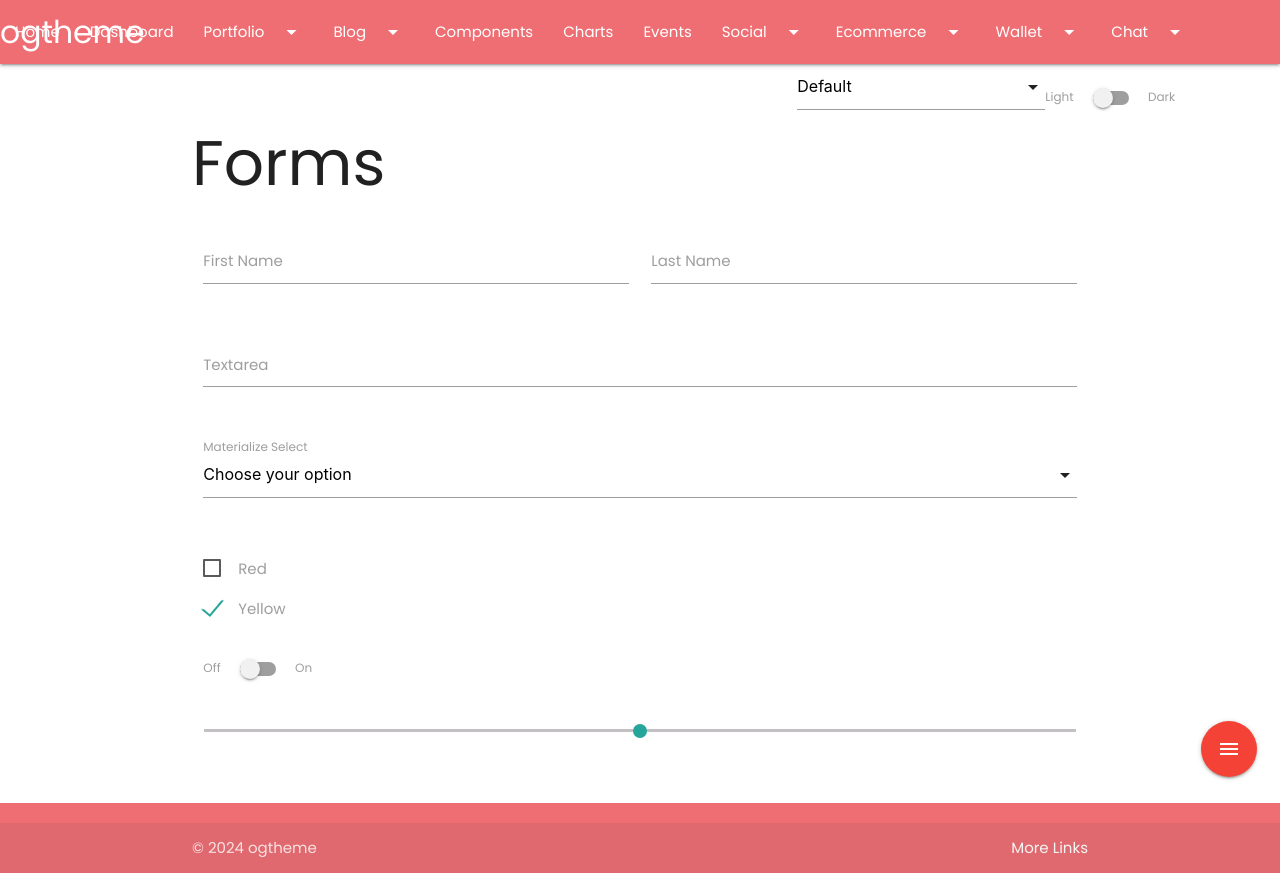
After one commit to ramumpg/ogtheme, a PHP site: page /forms.php in a window 1280 px wide. The commit adds this page. Run offline with PHP 8.4, Linux system fonts and the light colour scheme.

```diff
--- a/contacts/add-contact.php
+++ b/contacts/add-contact.php
@@ -3,6 +3,11 @@
 <main>
     <div class="container">
         <h1>Add Contact</h1>
+        <?php if (isset($_GET['error']) && $_GET['error'] == 1): ?>
+            <div class="card-panel red">
+                <span class="white-text">Please fill in all fields.</span>
+            </div>
+        <?php endif; ?>
         <div class="row">
             <form class="col s12" action="save-contact.php" method="post">
                 <div class="row">
--- /dev/null
+++ b/forms.php
@@ -0,0 +1,82 @@
+<?php require_once($_SERVER['DOCUMENT_ROOT'] . '/header.php'); ?>
+
+<main>
+    <div class="container">
+        <h1>Forms</h1>
+        <div class="row">
+            <form class="col s12">
+                <div class="row">
+                    <div class="input-field col s6">
+                        <input id="first_name" type="text" class="validate">
+                        <label for="first_name">First Name</label>
+                    </div>
+                    <div class="input-field col s6">
+                        <input id="last_name" type="text" class="validate">
+                        <label for="last_name">Last Name</label>
+                    </div>
+                </div>
+                <div class="row">
+                    <div class="input-field col s12">
+                        <textarea id="textarea1" class="materialize-textarea"></textarea>
+                        <label for="textarea1">Textarea</label>
+                    </div>
+                </div>
+                <div class="row">
+                    <div class="input-field col s12">
+                        <select>
+                            <option value="" disabled selected>Choose your option</option>
+                            <option value="1">Option 1</option>
+                            <option value="2">Option 2</option>
+                            <option value="3">Option 3</option>
+                        </select>
+                        <label>Materialize Select</label>
+                    </div>
+                </div>
+                <div class="row">
+                    <div class="col s12">
+                        <p>
+                            <label>
+                                <input type="checkbox" />
+                                <span>Red</span>
+                            </label>
+                        </p>
+                        <p>
+                            <label>
+                                <input type="checkbox" checked="checked" />
+                                <span>Yellow</span>
+                            </label>
+                        </p>
+                    </div>
+                </div>
+                <div class="row">
+                    <div class="col s12">
+                        <div class="switch">
+                            <label>
+                                Off
+                                <input type="checkbox">
+                                <span class="lever"></span>
+                                On
+                            </label>
+                        </div>
+                    </div>
+                </div>
+                <div class="row">
+                    <div class="col s12">
+                        <p class="range-field">
+                            <input type="range" id="test5" min="0" max="100" />
+                        </p>
+                    </div>
+                </div>
+            </form>
+        </div>
+    </div>
+</main>
+
+<script>
+    document.addEventListener('DOMContentLoaded', function() {
+        var elems = document.querySelectorAll('select');
+        var instances = M.FormSelect.init(elems, {});
+    });
+</script>
+
+<?php require_once($_SERVER['DOCUMENT_ROOT'] . '/footer.php'); ?>
--- a/layouts/headers/header-left.php
+++ b/layouts/headers/header-left.php
@@ -3,6 +3,7 @@
         <a href="#" class="brand-logo">ogtheme</a>
         <ul id="nav-mobile" class="right hide-on-med-and-down">
             <li><a href="/index.php">Home</a></li>
+            <li><a href="/dashboard.php">Dashboard</a></li>
             <li><a class="dropdown-trigger" href="#!" data-target="dropdown1">Portfolio<i class="material-icons right">arrow_drop_down</i></a></li>
             <li><a class="dropdown-trigger" href="#!" data-target="dropdown2">Blog<i class="material-icons right">arrow_drop_down</i></a></li>
             <li><a href="/components.php">Components</a></li>
@@ -18,6 +19,7 @@
             <li><a href="/login.php">Login</a></li>
             <li><a href="/register.php">Register</a></li>
             <li><a href="/notifications.php">Notifications</a></li>
+            <li><a class="dropdown-trigger" href="#!" data-target="dropdown10">Gallery<i class="material-icons right">arrow_drop_down</i></a></li>
             <ul id="dropdown1" class="dropdown-content">
                 <li><a href="/portfolio/grid-2-columns.php">2 Column Grid</a></li>
                 <li><a href="/portfolio/masonry-3-columns.php">3 Column Masonry</a></li>
@@ -56,6 +58,11 @@
                 <li><a href="/general/pricing.php">Pricing</a></li>
                 <li><a href="/team.php">Our Team</a></li>
                 <li><a href="/services.php">Services</a></li>
+                <li><a href="/forms.php">Forms</a></li>
+            </ul>
+            <ul id="dropdown10" class="dropdown-content">
+                <li><a href="/gallery/gallery-grid.php">Grid</a></li>
+                <li><a href="/gallery/gallery-masonry.php">Masonry</a></li>
             </ul>
             <li>
                 <select id="theme-switcher">
```
Also changed, not shown: chat/conversation.php (+8 -3 lines), chat/inbox.php (+8 -8 lines), contacts/save-contact.php (+7 -2 lines), dashboard.php (added, +55 -0 lines), gallery/gallery-grid.php (added, +36 -0 lines), gallery/gallery-masonry.php (added, +36 -0 lines), layouts/headers/header-centered.php (+7 -0 lines), layouts/headers/header-right.php (+7 -0 lines).
